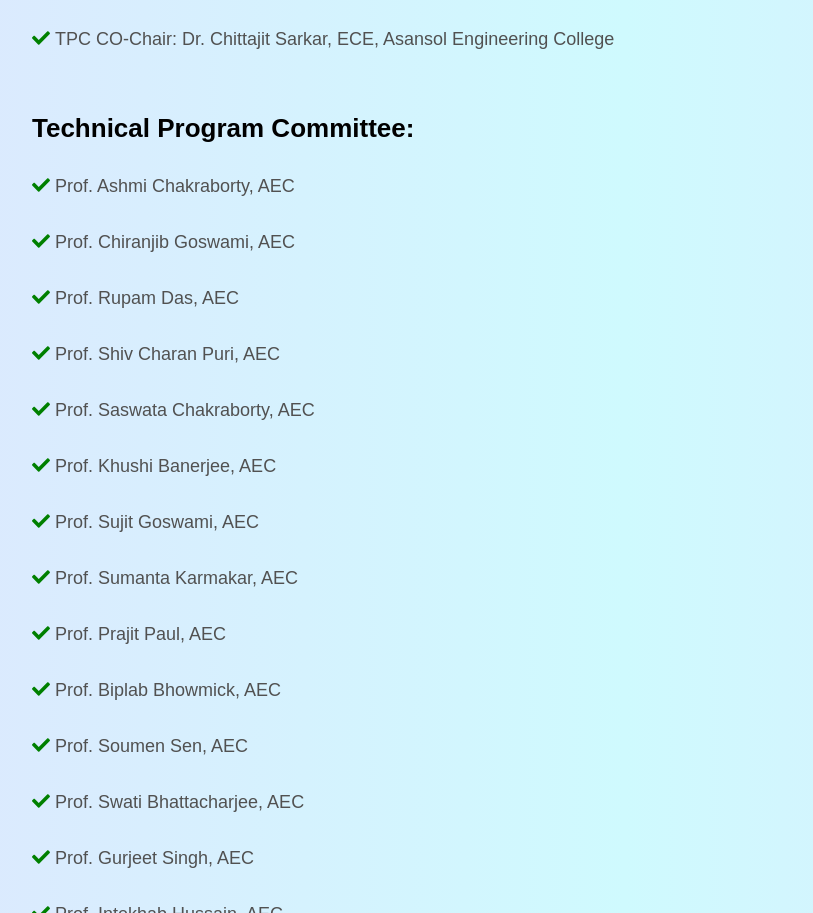
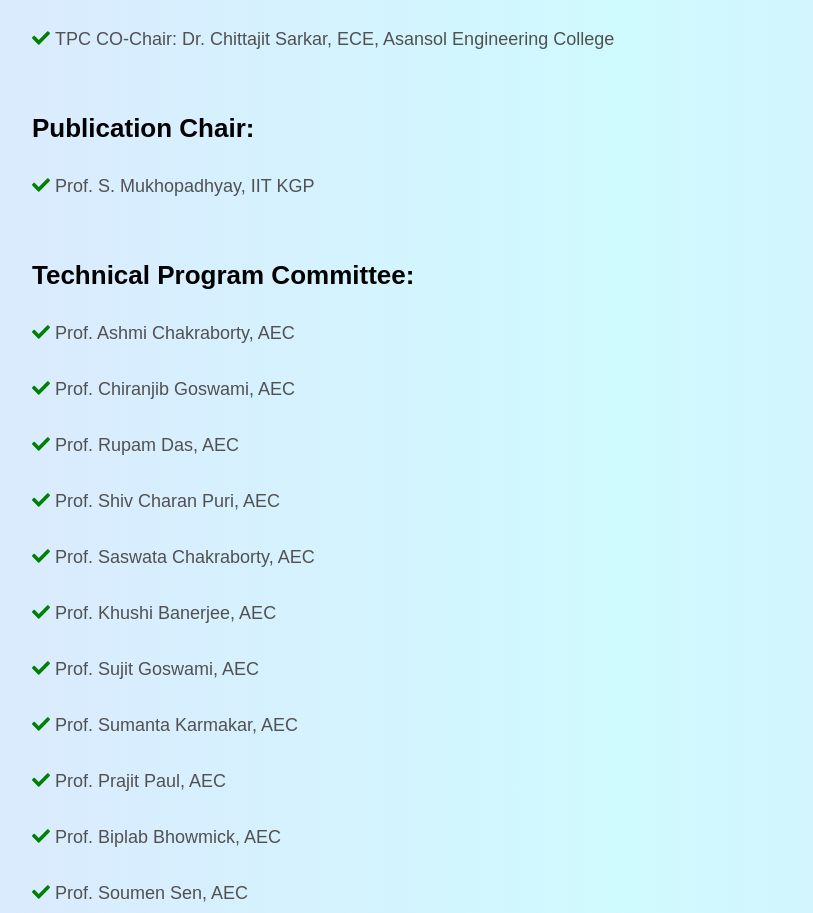
Before and after one commit to AEC-ECE-Developers/Committee-Folder, a website built with Vite: page index.html in a window 1280 px wide. Shown: the part 3528-4441 px from the top of the page, without its empty margins (16-829 px from the left). Built offline with nearby package versions, Linux system fonts and the light colour scheme.

Commit message:
Update index.html

```diff
--- a/index.html
+++ b/index.html
@@ -237,6 +237,12 @@
                 <li><i class="tick-icon fas fa-check"></i>TPC CO-Chair: Dr. Chittajit Sarkar, ECE, Asansol Engineering College</li>
                 <br><br>
               </ul>
+            <strong class="text-[26px] font-bold pb-4 ">Publication Chair:</strong>
+              <br><br>
+              <ul style="list-style-type: none;" class="text-[#515151] text-lg">
+                  <li><i class="tick-icon fas fa-check"></i>Prof. S. Mukhopadhyay, IIT KGP</li><br>
+                    <br>
+                </ul>
 
             <strong class="text-[26px] font-bold pb-4 ">Technical Program Committee:</strong>
             <br><br>
```
